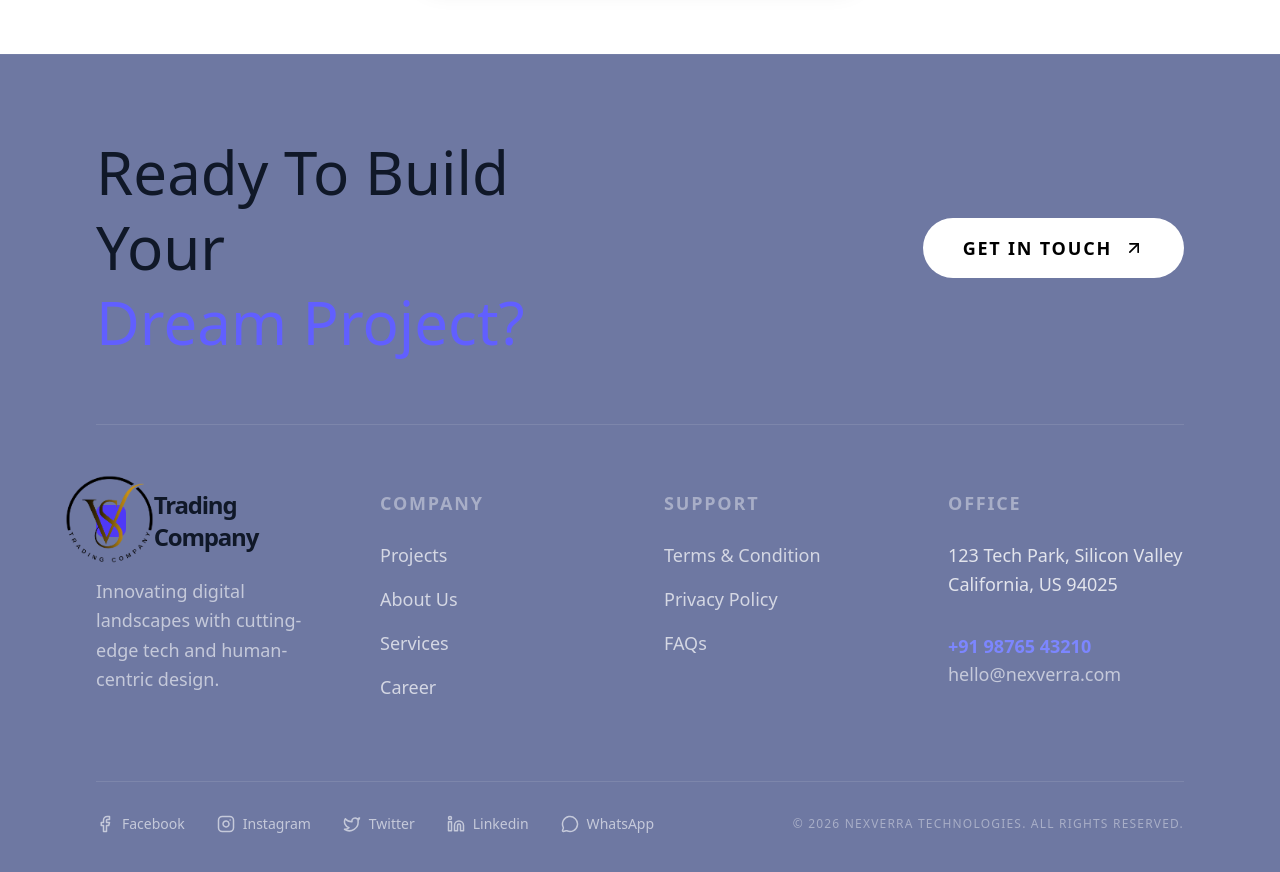
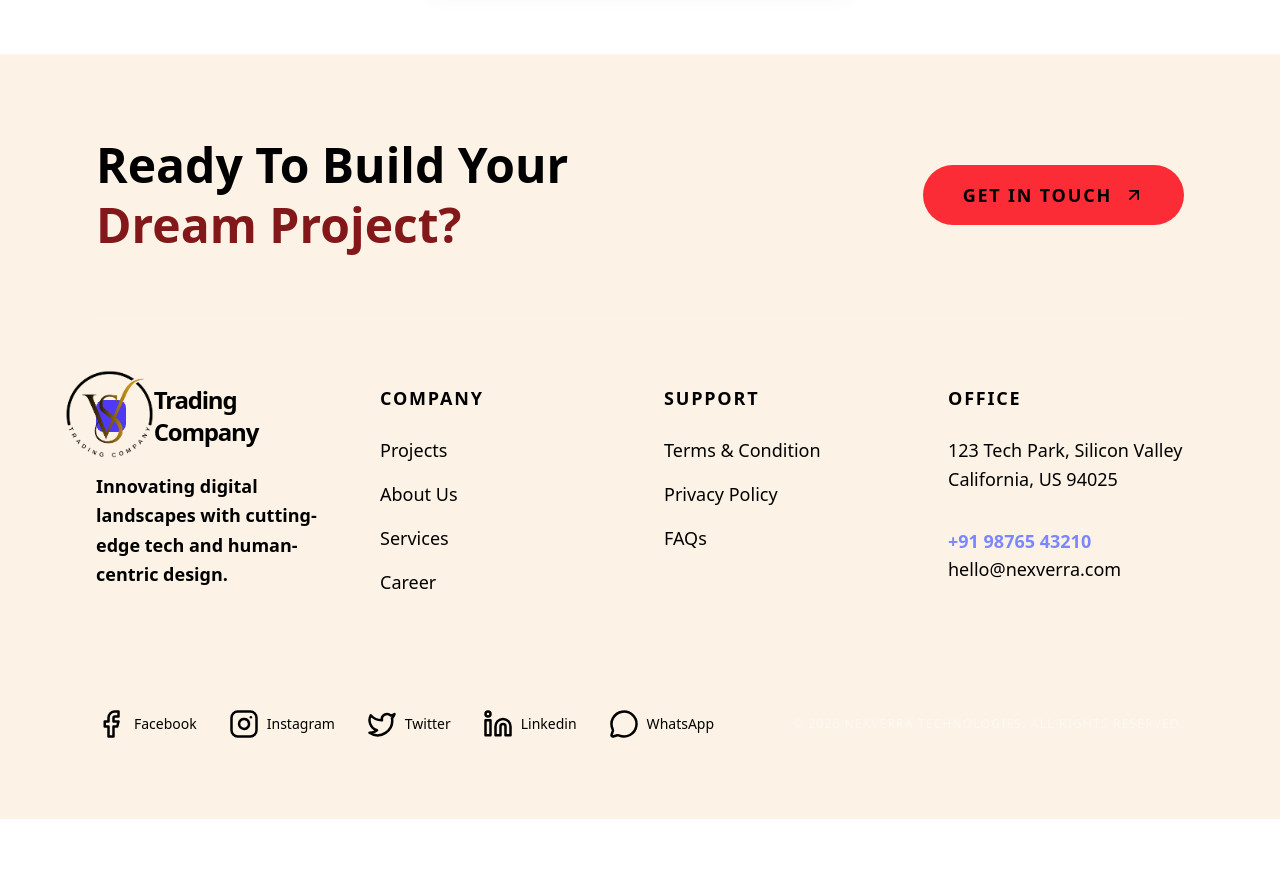
Before and after one commit to 9118271153shivamgupta/vsFrontend, a React (Vite) app: page /contact in a window 1280 px wide. Shown: the part 500-1372 px from the top of the page. After the commit the page ends 1319 px from the top, so only its background shows below. Built offline with nearby package versions, Linux system fonts and the light colour scheme.

Commit message:
footer update

```diff
--- a/src/components/footer/Footer.jsx
+++ b/src/components/footer/Footer.jsx
@@ -12,17 +12,17 @@ import {
 import logo from '../../assets/TransparentCompanyLogo.png';
 const Footer = () => {
   return (
-    <footer className="bg-[#6e78a2] text-gray-900 py-20 px-6 md:px-16 lg:px-24 w-full border-t border-white/5">
+    <footer className="bg-[#f1c08433] text-black py-20 px-6 md:px-16 lg:px-24 w-full border-t border-white/5">
       <div className="max-w-7xl mx-auto">
 
         {/* --- Top Section: CTA --- */}
         <div className="flex flex-col md:flex-row justify-between items-start md:items-center border-b border-white/10 pb-16 mb-16 gap-8">
-          <h2 className="text-4xl md:text-6xl font-medium max-w-lg leading-tight">
+          <h2 className="text-xl md:text-5xl font-bold max-w-lg leading-tight">
             Ready To Build Your <br />
-            <span className="text-indigo-500">Dream Project?</span>
+            <span className="text-red-900">Dream Project?</span>
           </h2>
 
-          <button className="bg-white text-black px-10 py-4 rounded-full flex items-center gap-3 font-bold text-lg tracking-widest uppercase hover:bg-indigo-50 transition-all group active:scale-95">
+          <button className="bg-red-500 text-black  hover:text-white px-10 py-4 rounded-full flex items-center gap-3 font-bold text-lg tracking-widest uppercase hover:bg-black transition-all group active:scale-95 cursor-pointer">
             Get in touch
             <ArrowUpRight size={20} className="group-hover:translate-x-1 group-hover:-translate-y-1 transition-transform" />
           </button>
@@ -45,45 +45,45 @@ const Footer = () => {
           </Link>
 
               </div>
-              <span className="text-2xl font-black tracking-tighter ml-5"> Trading Company</span>
+              <span className="text-2xl  text-black font-black tracking-tighter ml-5"> Trading Company</span>
             </div>
-            <p className="text-white/60 text-lg leading-relaxed max-w-[250px]">
+            <p className="text-black font-bold text-lg leading-relaxed max-w-[250px]">
               Innovating digital landscapes with cutting-edge tech and human-centric design.
             </p>
           </div>
 
           {/* Company Links */}
           <div>
-            <h4 className="text-white/40 text-lg font-bold tracking-widest uppercase mb-6">Company</h4>
-            <ul className="space-y-4 text-sm font-medium">
-              <li><a href="#" className="text-white/70 text-lg hover:text-indigo-400 transition-colors">Projects</a></li>
-              <li><a href="#" className="text-white/70 text-lg hover:text-indigo-400 transition-colors">About Us</a></li>
-              <li><a href="#" className="text-white/70 text-lg hover:text-indigo-400 transition-colors">Services</a></li>
-              <li><a href="#" className="text-white/70 text-lg hover:text-indigo-400 transition-colors">Career</a></li>
+            <h4 className="text-black text-lg font-bold tracking-widest uppercase mb-6">Company</h4>
+            <ul className="space-y-4  text-black  text-sm font-medium">
+              <li><a href="#" className=" text-lg hover:text-indigo-400 transition-colors">Projects</a></li>
+              <li><a href="#" className=" text-lg hover:text-indigo-400 transition-colors">About Us</a></li>
+              <li><a href="#" className=" text-lg hover:text-indigo-400 transition-colors">Services</a></li>
+              <li><a href="#" className=" text-lg hover:text-indigo-400 transition-colors">Career</a></li>
             </ul>
           </div>
 
           {/* Legal Pages */}
           <div>
-            <h4 className="text-white/40 text-lg font-bold tracking-widest uppercase mb-6">Support</h4>
+            <h4 className="text-black text-lg font-bold tracking-widest uppercase mb-6">Support</h4>
             <ul className="space-y-4 text-sm font-medium">
-              <li><a href="#" className="text-white/70 text-lg hover:text-indigo-400 transition-colors">Terms & Condition</a></li>
-              <li><a href="#" className="text-white/70 text-lg hover:text-indigo-400 transition-colors">Privacy Policy</a></li>
-              <li><a href="#" className="text-white/70 text-lg hover:text-indigo-400 transition-colors">FAQs</a></li>
+              <li><a href="#" className="text-black text-lg hover:text-indigo-400 transition-colors">Terms & Condition</a></li>
+              <li><a href="#" className="text-black text-lg hover:text-indigo-400 transition-colors">Privacy Policy</a></li>
+              <li><a href="#" className="text-black text-lg hover:text-indigo-400 transition-colors">FAQs</a></li>
             </ul>
           </div>
 
           {/* Contact Info */}
           <div className="space-y-8">
             <div>
-              <h4 className="text-white/40 text-lg font-bold tracking-widest uppercase mb-6">Office</h4>
-              <p className="text-lg leading-relaxed text-white/80">
+              <h4 className="text-black text-lg font-bold tracking-widest uppercase mb-6">Office</h4>
+              <p className="text-lg leading-relaxed text-black">
                 123 Tech Park, Silicon Valley <br /> California, US 94025
               </p>
             </div>
             <div>
               <p className="text-lg font-bold text-indigo-400">+91 98765 43210</p>
-              <p className="text-lg text-white/60 font-medium">hello@nexverra.com</p>
+              <p className="text-lg text-black font-medium">hello@nexverra.com</p>
             </div>
           </div>
         </div>
@@ -92,25 +92,25 @@ const Footer = () => {
         <div className="flex flex-col md:flex-row justify-between items-center pt-8 border-t border-white/10 gap-6">
 
           {/* Social Icons with Names */}
-          <div className="flex flex-wrap justify-center gap-6 md:gap-8">
-            <a href="#" className="flex items-center gap-2 text-sm font-medium text-white/60 hover:text-[#1877F2] transition-colors group">
-              <Facebook size={18} className="group-hover:scale-110 transition-transform" />
+          <div className="flex flex-wrap justify-center gap-6 md:gap-8 ">
+            <a href="#" className="flex items-center gap-2 text-sm font-medium text-black hover:text-[#1877F2] transition-colors group">
+              <Facebook size={30} className="group-hover:scale-110 transition-transform " />
               <span>Facebook</span>
             </a>
-            <a href="#" className="flex items-center gap-2 text-sm font-medium text-white/60 hover:text-[#E4405F] transition-colors group">
-              <Instagram size={18} className="group-hover:scale-110 transition-transform" />
+            <a href="#" className="flex items-center gap-2 text-sm font-medium text-black hover:text-[#E4405F] transition-colors group">
+              <Instagram size={30} className="group-hover:scale-110 transition-transform hover:text-[#E4405F]" />
               <span>Instagram</span>
             </a>
-            <a href="#" className="flex items-center gap-2 text-sm font-medium text-white/60 hover:text-[#1DA1F2] transition-colors group">
-              <Twitter size={18} className="group-hover:scale-110 transition-transform" />
+            <a href="#" className="flex items-center gap-2 text-sm font-medium text-black hover:text-[#1DA1F2] transition-colors group">
+              <Twitter size={30} className="group-hover:scale-110 transition-transform" />
               <span>Twitter</span>
             </a>
-            <a href="#" className="flex items-center gap-2 text-sm font-medium text-white/60 hover:text-[#0077B5] transition-colors group">
-              <Linkedin size={18} className="group-hover:scale-110 transition-transform" />
+            <a href="#" className="flex items-center gap-2 text-sm font-medium text-black hover:text-[#0077B5] transition-colors group">
+              <Linkedin size={30} className="group-hover:scale-110 transition-transform" />
               <span>Linkedin</span>
             </a>
-            <a href="#" className="flex items-center gap-2 text-sm font-medium text-white/60 hover:text-[#25D366] transition-colors group">
-              <MessageCircle size={18} className="group-hover:scale-110 transition-transform" />
+            <a href="#" className="flex items-center gap-2 text-sm font-medium text-black hover:text-[#25D366] transition-colors group">
+              <MessageCircle size={30} className="group-hover:scale-110 transition-transform" />
               <span>WhatsApp</span>
             </a>
           </div>
```
Also changed, not shown: src/components/interior_Sliders/LivingRoom.jsx (+75 -36 lines).
